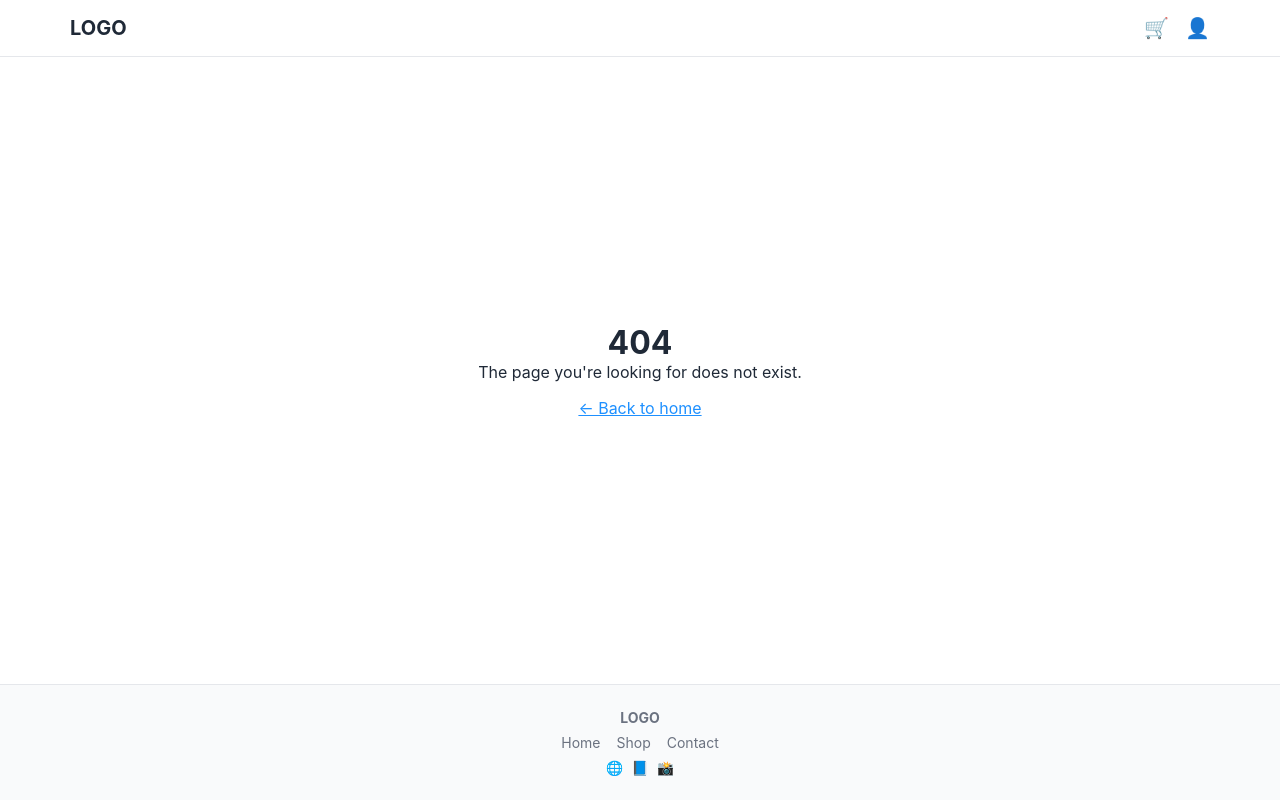
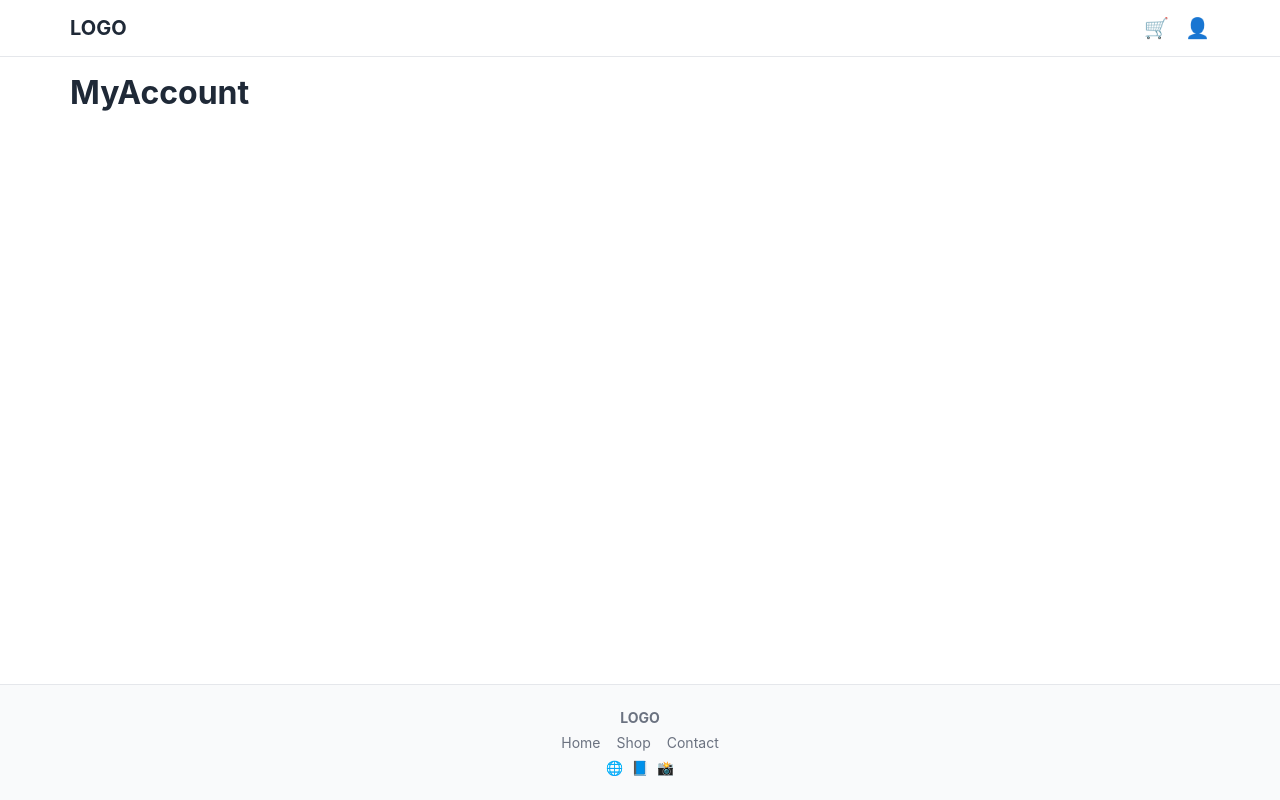
Before and after one commit to IgnacioFleming/react-mentoring-ecommerce-ifleming, a React (Vite) app: page /my-account in a window 1280 px wide. Before the commit this address had no page. Built offline with nearby package versions, Linux system fonts and the light colour scheme.

Commit message:
feat: add My Account page

```diff
--- a/src/layout/Header/Header.tsx
+++ b/src/layout/Header/Header.tsx
@@ -1,3 +1,4 @@
+import { Link } from 'react-router-dom';
 import { Container } from '../../components/Container';
 import styles from './Header.module.scss';
 
@@ -7,7 +8,9 @@ export const Header = () => (
       <div className={styles.header__logo}>LOGO</div>
       <nav className={styles.header__nav}>
         <button className={styles.header__icon}>🛒</button>
-        <button className={styles.header__icon}>👤</button>
+        <Link to="/my-account">
+          <button className={styles.header__icon}>👤</button>
+        </Link>
       </nav>
     </Container>
   </header>
--- /dev/null
+++ b/src/pages/MyAccount/MyAccount.tsx
@@ -0,0 +1,7 @@
+import { Container } from '../../components/Container';
+
+export const MyAccount = () => (
+  <Container>
+    <h1>MyAccount</h1>
+  </Container>
+);
--- /dev/null
+++ b/src/pages/MyAccount/index.ts
@@ -0,0 +1 @@
+export * from './MyAccount';
--- a/src/routes/Router.tsx
+++ b/src/routes/Router.tsx
@@ -3,6 +3,7 @@ import { Homepage } from '../pages/Homepage';
 import { MainLayout } from '../layout/MainLayout';
 import { NotFound } from '../pages/NotFound';
 import { Shop } from '../pages/Shop';
+import { MyAccount } from '../pages/MyAccount';
 
 export const Router = () => {
   return (
@@ -10,7 +11,8 @@ export const Router = () => {
       <Routes>
         <Route path="/" element={<MainLayout />}>
           <Route index element={<Homepage />} />
-          <Route path="shop" element={<Shop />} />
+          <Route path="/shop" element={<Shop />} />
+          <Route path="/my-account" element={<MyAccount />} />
           <Route path="*" element={<NotFound />} />
         </Route>
       </Routes>
```
